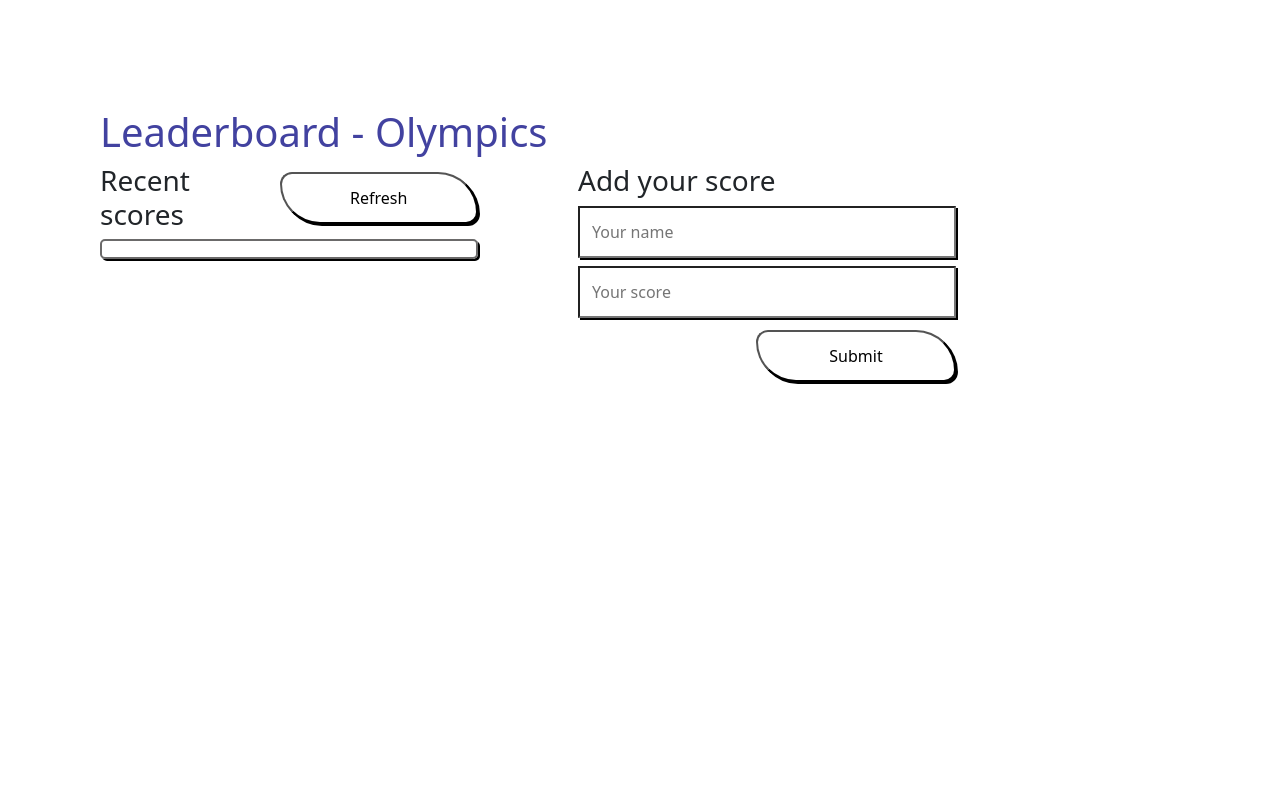
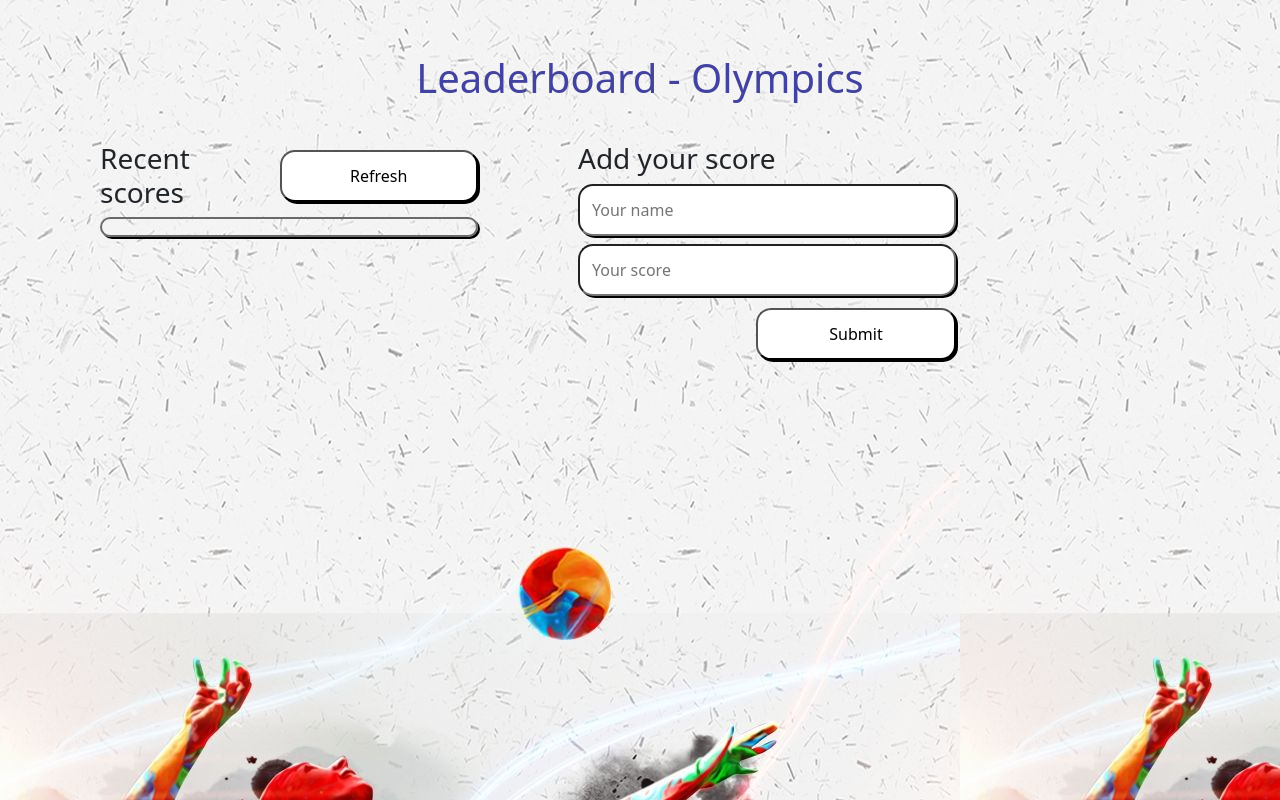
Before and after one commit to fortuneonyeka/LeaderBoard-project, a website built with webpack: page src/index.html in a window 1280 px wide. Built offline with nearby package versions, Linux system fonts and the light colour scheme; no server answers; files whose address does not match are found by name.

Commit message:
Add background image

```diff
--- a/src/style.css
+++ b/src/style.css
@@ -2,14 +2,17 @@ body {
   font-family: "Open Sans", sans-serif;
   font-size: 20px;
   padding: 0 100px;
+  background-image: url("/Users/apple/Desktop/microverse-project/javascript-projects/LeaderBoard-project/images/2979b8a688b0a8560f4216d67c016a9b.jpeg");
 }
 
 #main {
-  margin-top: 10%;
+  margin-top: 5%;
 }
 
 #page-title {
   color: rgb(66, 66, 160);
+  text-align: center;
+  margin-bottom: 40px;
 }
 
 li {
@@ -20,7 +23,7 @@ li {
 
 li:hover {
   background-color: royalblue;
-  color: greenyellow;
+  color: rgba(245, 10, 186, 0.507);
 }
 
 h3 {
@@ -36,6 +39,7 @@ input {
   padding: 12px;
   font-size: 30px;
   width: 100%;
+  border-radius: 15px;
   box-sizing: border-box;
   box-shadow: 2px 2px black;
 }
@@ -45,8 +49,8 @@ input:hover {
 }
 
 input:focus {
-  background-color: green;
-  color: white;
+  background-color: rgb(241, 239, 224);
+  color: black;
 }
 
 #player-name {
@@ -69,6 +73,8 @@ input:focus {
   border-radius: 5px;
   border: solid 2px rgb(107, 106, 106);
   box-shadow: 2px 2px black;
+  border-radius: 15px;
+  overflow: hidden;
 }
 
 li:nth-child(odd) {
@@ -84,7 +90,7 @@ li:nth-child(odd) {
   color: black;
   box-shadow: 2px 2px black;
   margin-top: 12px;
-  border-radius: 15px 50px;
+  border-radius: 15px;
   padding: 12px;
   width: 200px;
   transition-property: background;
@@ -92,7 +98,8 @@ li:nth-child(odd) {
 }
 
 .form-submit:hover {
-  background-color:chartreuse
+  background-color:chartreuse;
+  border-radius: 15px 50px;
 }
 
 #refresh {
@@ -101,7 +108,7 @@ li:nth-child(odd) {
   background-color: white;
   box-shadow: 2px 2px black;
   margin-bottom: 7px;
-  border-radius: 15px 50px;
+  border-radius: 15px;
   padding: 12px;
   width: 200px;
   transition-property: background;
@@ -109,7 +116,8 @@ li:nth-child(odd) {
 }
 
 #refresh:hover {
-  background-color:chartreuse
+  background-color:chartreuse;
+  border-radius: 15px 50px;
 }
 
 .hidden {
```
Also changed, not shown: images/2979b8a688b0a8560f4216d67c016a9b.jpeg (added).
